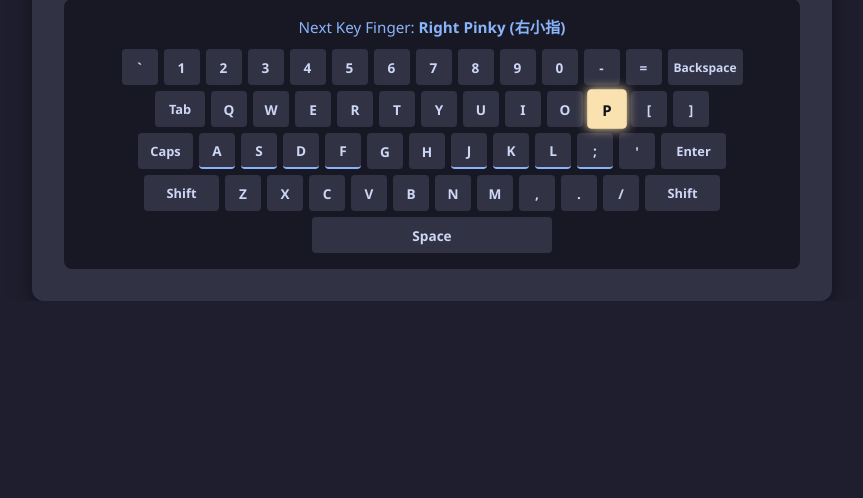
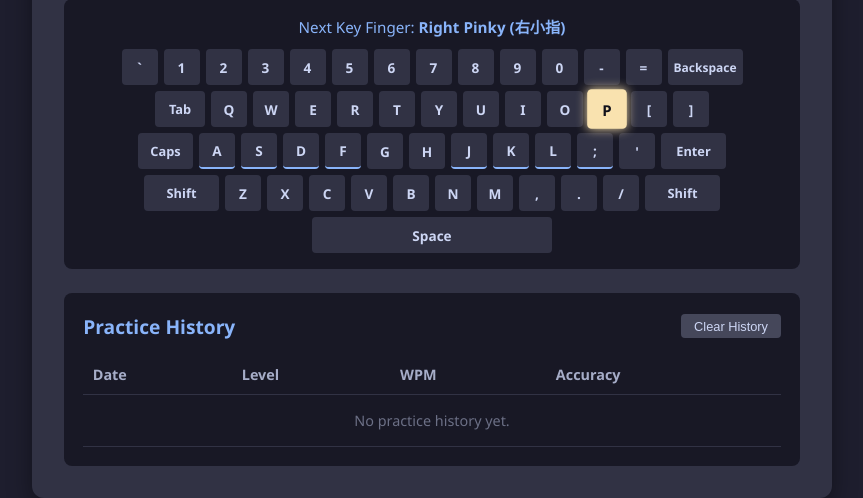
Before and after one commit to mysweetlatte201051/TypingTutor, a Flask app: page / in a window 1280 px wide. Shown: the part 541-1039 px from the top of the page, without its empty margins (208-1071 px from the left). Before the commit the page ends 842 px from the top, so only its background shows below. Run offline with Flask 3, Linux system fonts and the light colour scheme.

Commit message:
fix: Resolve scope issue in main.js and ensure history storage execution
- Fix focusInput scope error during clearHistoryBtn event handling
- Add safe DOM element checks in finishLesson and saveScoreToHistory
- Ensure localStorage practice history table renders automatically on lesson completion

```diff
--- a/static/css/style.css
+++ b/static/css/style.css
@@ -358,3 +358,89 @@ select {
     color: #ffffff !important;
     box-shadow: none;
 }
+
+/* 履歴スコアボードスタイル */
+.history-container {
+    margin-top: 1.5rem;
+    background-color: #181825;
+    padding: 1.2rem;
+    border-radius: 8px;
+}
+
+.history-header {
+    display: flex;
+    justify-content: space-between;
+    align-items: center;
+    margin-bottom: 1rem;
+}
+
+.history-header h2 {
+    font-size: 1.2rem;
+    color: #89b4fa;
+}
+
+.btn-secondary {
+    background-color: #45475a;
+    color: #cdd6f4;
+    border: none;
+    padding: 0.3rem 0.8rem;
+    border-radius: 4px;
+    font-size: 0.8rem;
+    cursor: pointer;
+    transition: background-color 0.2s;
+}
+
+.btn-secondary:hover {
+    background-color: #f38ba8;
+    color: #11111b;
+}
+
+.history-list-wrapper {
+    max-height: 180px;
+    overflow-y: auto;
+}
+
+.history-table {
+    width: 100%;
+    border-collapse: collapse;
+    text-align: left;
+    font-size: 0.9rem;
+}
+
+.history-table th, .history-table td {
+    padding: 0.6rem;
+    border-bottom: 1px solid #313244;
+}
+
+.history-table th {
+    color: #a6adc8;
+    font-weight: 600;
+}
+
+.no-data {
+    text-align: center;
+    color: #6c7086;
+    padding: 1rem !important;
+}
+
+/* System 7 テーマ適応 */
+[data-theme="system7"] .history-container {
+    background-color: #ffffff;
+    border: 2px solid #000000;
+}
+
+[data-theme="system7"] .history-header h2 {
+    color: #000000;
+    font-family: 'Chicago', 'Geneva', monospace;
+}
+
+[data-theme="system7"] .history-table th,
+[data-theme="system7"] .history-table td {
+    border-bottom: 1px solid #000000;
+}
+
+[data-theme="system7"] .btn-secondary {
+    background-color: #ffffff;
+    color: #000000;
+    border: 1px solid #000000;
+}
--- a/static/js/main.js
+++ b/static/js/main.js
@@ -11,10 +11,15 @@ document.addEventListener("DOMContentLoaded", () => {
     const modalRestartBtn = document.getElementById("modalRestartBtn");
     const resultModal = document.getElementById("resultModal");
     const fingerNameDisplay = document.getElementById("fingerNameDisplay");
+    const historyTableBody = document.getElementById("historyTableBody");
+    const clearHistoryBtn = document.getElementById("clearHistoryBtn");
 
     const wpmDisplay = document.getElementById("wpmDisplay");
     const accuracyDisplay = document.getElementById("accuracyDisplay");
     const timeDisplay = document.getElementById("timeDisplay");
+
+    // 設定定数
+    const HISTORY_STORAGE_KEY = "typing_tutor_history";
 
     // 指の名称マッピング
     const FINGER_NAMES = {
@@ -39,6 +44,14 @@ document.addEventListener("DOMContentLoaded", () => {
     let isCompleted = false;
     let typedHistory = [];
 
+    // --- フォーカス制御関数 ---
+    function focusInput() {
+        if (hiddenInput) {
+            hiddenInput.value = "";
+            hiddenInput.focus();
+        }
+    }
+
     // --- テーマ初期設定 ---
     const savedTheme = localStorage.getItem("typing_tutor_theme") || "dark";
     document.documentElement.setAttribute("data-theme", savedTheme);
@@ -50,6 +63,65 @@ document.addEventListener("DOMContentLoaded", () => {
             localStorage.setItem("typing_tutor_theme", selectedTheme);
             focusInput();
         });
+    }
+
+    // --- 履歴テーブル描画 ---
+    function renderHistory() {
+        if (!historyTableBody) return;
+
+        try {
+            const history = JSON.parse(localStorage.getItem(HISTORY_STORAGE_KEY) || "[]");
+
+            if (!Array.isArray(history) || history.length === 0) {
+                historyTableBody.innerHTML = '<tr><td colspan="4" class="no-data">No practice history yet.</td></tr>';
+                return;
+            }
+
+            let html = "";
+            history.slice().reverse().forEach(item => {
+                html += `
+                    <tr>
+                        <td>${item.date}</td>
+                        <td>L${item.level} (${item.category})</td>
+                        <td><strong>${item.wpm}</strong></td>
+                        <td>${item.accuracy}</td>
+                    </tr>
+                `;
+            });
+            historyTableBody.innerHTML = html;
+        } catch (e) {
+            console.error("Failed to render history:", e);
+            historyTableBody.innerHTML = '<tr><td colspan="4" class="no-data">Error loading history.</td></tr>';
+        }
+    }
+
+    // --- スコア保存処理 ---
+    function saveScoreToHistory(wpm, accuracy) {
+        try {
+            const history = JSON.parse(localStorage.getItem(HISTORY_STORAGE_KEY) || "[]");
+
+            const now = new Date();
+            const dateStr = `${now.getMonth() + 1}/${now.getDate()} ${String(now.getHours()).padStart(2, '0')}:${String(now.getMinutes()).padStart(2, '0')}`;
+
+            const newRecord = {
+                date: dateStr,
+                level: levelSelect ? levelSelect.value : "1",
+                category: categorySelect ? categorySelect.value : "default",
+                wpm: wpm || "0",
+                accuracy: accuracy || "100.0%"
+            };
+
+            history.push(newRecord);
+
+            if (history.length > 20) {
+                history.shift();
+            }
+
+            localStorage.setItem(HISTORY_STORAGE_KEY, JSON.stringify(history));
+            renderHistory();
+        } catch (e) {
+            console.error("Failed to save score to history:", e);
+        }
     }
 
     // --- 課題テキスト取得 (GET /api/text) ---
@@ -187,7 +259,10 @@ document.addEventListener("DOMContentLoaded", () => {
 
                 typedHistory[currentIndex] = result.is_correct;
                 currentIndex = result.current_index;
-                isCompleted = result.is_completed;
+
+                if (result.is_completed || currentIndex >= targetText.length) {
+                    isCompleted = true;
+                }
 
                 renderText();
                 updateKeyboardHighlight();
@@ -233,25 +308,45 @@ document.addEventListener("DOMContentLoaded", () => {
     // --- レッスン完了処理 ---
     function finishLesson() {
         clearInterval(timerInterval);
-        document.getElementById("finalWpm").innerText = wpmDisplay.innerText;
-        document.getElementById("finalAccuracy").innerText = accuracyDisplay.innerText;
-        document.getElementById("finalTime").innerText = timeDisplay.innerText;
-        resultModal.classList.remove("hidden");
+
+        const finalWpm = wpmDisplay ? wpmDisplay.innerText : "0";
+        const finalAccuracy = accuracyDisplay ? accuracyDisplay.innerText : "100.0%";
+        const finalTime = timeDisplay ? timeDisplay.innerText : "0s";
+
+        const finalWpmElem = document.getElementById("finalWpm");
+        const finalAccuracyElem = document.getElementById("finalAccuracy");
+        const finalTimeElem = document.getElementById("finalTime");
+
+        if (finalWpmElem) finalWpmElem.innerText = finalWpm;
+        if (finalAccuracyElem) finalAccuracyElem.innerText = finalAccuracy;
+        if (finalTimeElem) finalTimeElem.innerText = finalTime;
+
+        if (resultModal) resultModal.classList.remove("hidden");
+
         updateKeyboardHighlight();
+
+        // 履歴の保存＆更新
+        saveScoreToHistory(finalWpm, finalAccuracy);
     }
 
-    // --- フォーカス制御 ---
-    function focusInput() {
-        hiddenInput.value = "";
-        hiddenInput.focus();
+    // --- イベントリスナー登録 ---
+    if (typingContainer) typingContainer.addEventListener("click", focusInput);
+    if (restartBtn) restartBtn.addEventListener("click", loadText);
+    if (modalRestartBtn) modalRestartBtn.addEventListener("click", loadText);
+    if (levelSelect) levelSelect.addEventListener("change", loadText);
+    if (categorySelect) categorySelect.addEventListener("change", loadText);
+
+    if (clearHistoryBtn) {
+        clearHistoryBtn.addEventListener("click", () => {
+            if (confirm("Clear all practice history?")) {
+                localStorage.removeItem(HISTORY_STORAGE_KEY);
+                renderHistory();
+                focusInput();
+            }
+        });
     }
 
-    typingContainer.addEventListener("click", focusInput);
-    restartBtn.addEventListener("click", loadText);
-    modalRestartBtn.addEventListener("click", loadText);
-    levelSelect.addEventListener("change", loadText);
-    categorySelect.addEventListener("change", loadText);
-
-    // 初期起動
+    // 初期化実行
+    renderHistory();
     loadText();
 });
--- a/templates/index.html
+++ b/templates/index.html
@@ -147,6 +147,31 @@
             </div>
         </div>
 
+        <!-- タイピング履歴スコアボード -->
+        <div class="history-container">
+            <div class="history-header">
+                <h2>Practice History</h2>
+                <button id="clearHistoryBtn" class="btn-secondary">Clear History</button>
+            </div>
+            <div class="history-list-wrapper">
+                <table class="history-table">
+                    <thead>
+                        <tr>
+                            <th>Date</th>
+                            <th>Level</th>
+                            <th>WPM</th>
+                            <th>Accuracy</th>
+                        </tr>
+                    </thead>
+                    <tbody id="historyTableBody">
+                        <tr>
+                            <td colspan="4" class="no-data">No practice history yet.</td>
+                        </tr>
+                    </tbody>
+                </table>
+            </div>
+        </div>
+
         <!-- 隠しキー入力フィールド（キーイベント取得用） -->
         <input type="text" id="hiddenInput" autocomplete="off" autofocus>
 
```
